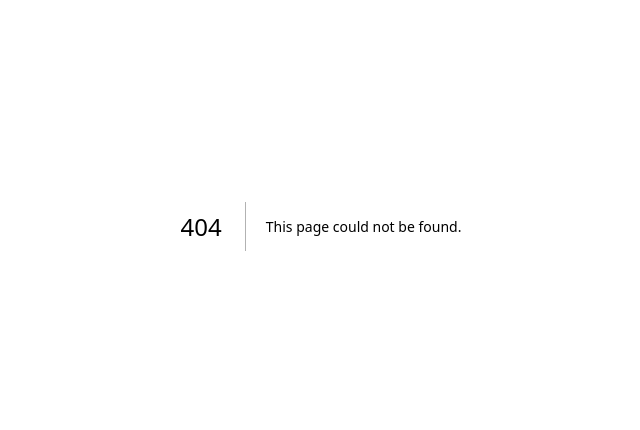
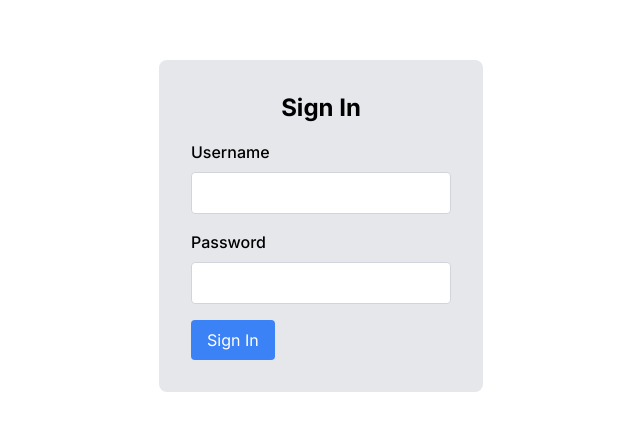
Before and after one commit to ArshiaZr/pledges, a Next.js app in the folder client/: page /sign-in in a window 1280 px wide. Before the commit this address had no page. Shown: the part 174-604 px from the top of the page, without its empty margins (319-959 px from the left). Built offline with nearby package versions, Linux system fonts and the light colour scheme.

Commit message:
added sign in/sign up

```diff
--- a/client/src/app/globals.css
+++ b/client/src/app/globals.css
@@ -1,27 +1,3 @@
 @tailwind base;
 @tailwind components;
 @tailwind utilities;
-
-:root {
-  --foreground-rgb: 0, 0, 0;
-  --background-start-rgb: 214, 219, 220;
-  --background-end-rgb: 255, 255, 255;
-}
-
-@media (prefers-color-scheme: dark) {
-  :root {
-    --foreground-rgb: 255, 255, 255;
-    --background-start-rgb: 0, 0, 0;
-    --background-end-rgb: 0, 0, 0;
-  }
-}
-
-body {
-  color: rgb(var(--foreground-rgb));
-  background: linear-gradient(
-      to bottom,
-      transparent,
-      rgb(var(--background-end-rgb))
-    )
-    rgb(var(--background-start-rgb));
-}
--- /dev/null
+++ b/client/src/app/sign-in/page.jsx
@@ -0,0 +1,49 @@
+'use client';
+import React, { useState } from 'react'
+
+export default function SignIn() {
+    const [username, setUsername] = useState(null);
+    const [password, setPassword] = useState(null);
+
+    async function handleSignIn() {
+        // do api req for sign
+    };
+
+    return (
+        <div className="h-screen w-screen flex items-center justify-center">
+            <div className="bg-gray-200 p-8 rounded-lg">
+                <h2 className="text-2xl font-bold mb-4 text-center">Sign In</h2>
+                <div className="mb-4">
+                    <label htmlFor="username" className="block font-medium mb-2">
+                        Username
+                    </label>
+                    <input
+                        type="text"
+                        id="username"
+                        className="border border-gray-300 rounded px-3 py-2 w-full"
+                        value={username}
+                        onChange={(e) => setUsername(e.target.value)}
+                    />
+                </div>
+                <div className="mb-4">
+                    <label htmlFor="password" className="block font-medium mb-2">
+                        Password
+                    </label>
+                    <input
+                        type="password"
+                        id="password"
+                        className="border border-gray-300 rounded px-3 py-2 w-full"
+                        value={password}
+                        onChange={(e) => setPassword(e.target.value)}
+                    />
+                </div>
+                <button
+                    className="bg-blue-500 text-white px-4 py-2 rounded"
+                    onClick={handleSignIn}
+                >
+                    Sign In
+                </button>
+            </div>
+        </div>
+    )
+}
```
Also changed, not shown: 2 other files (tests, documents, lock files or other folders).
